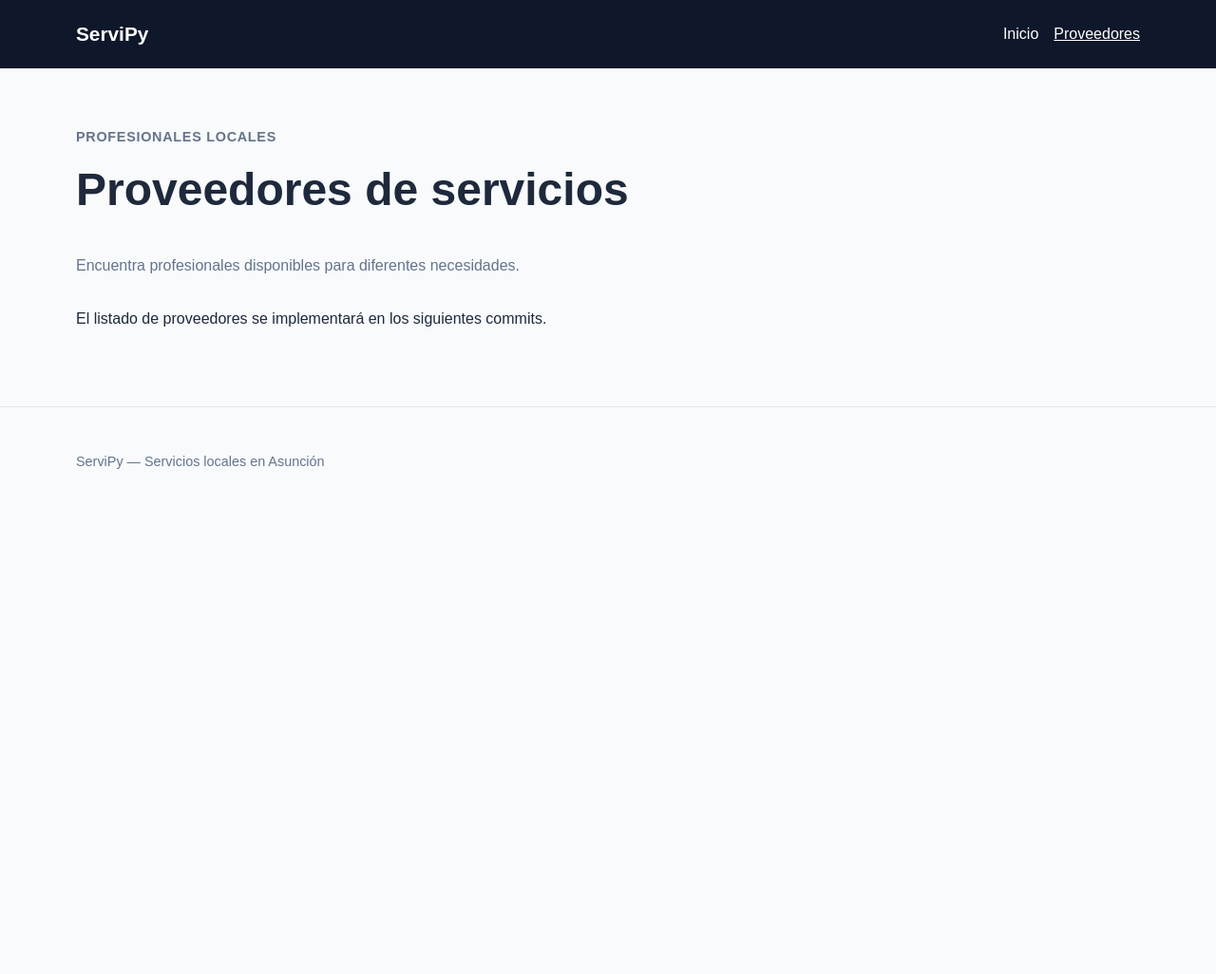
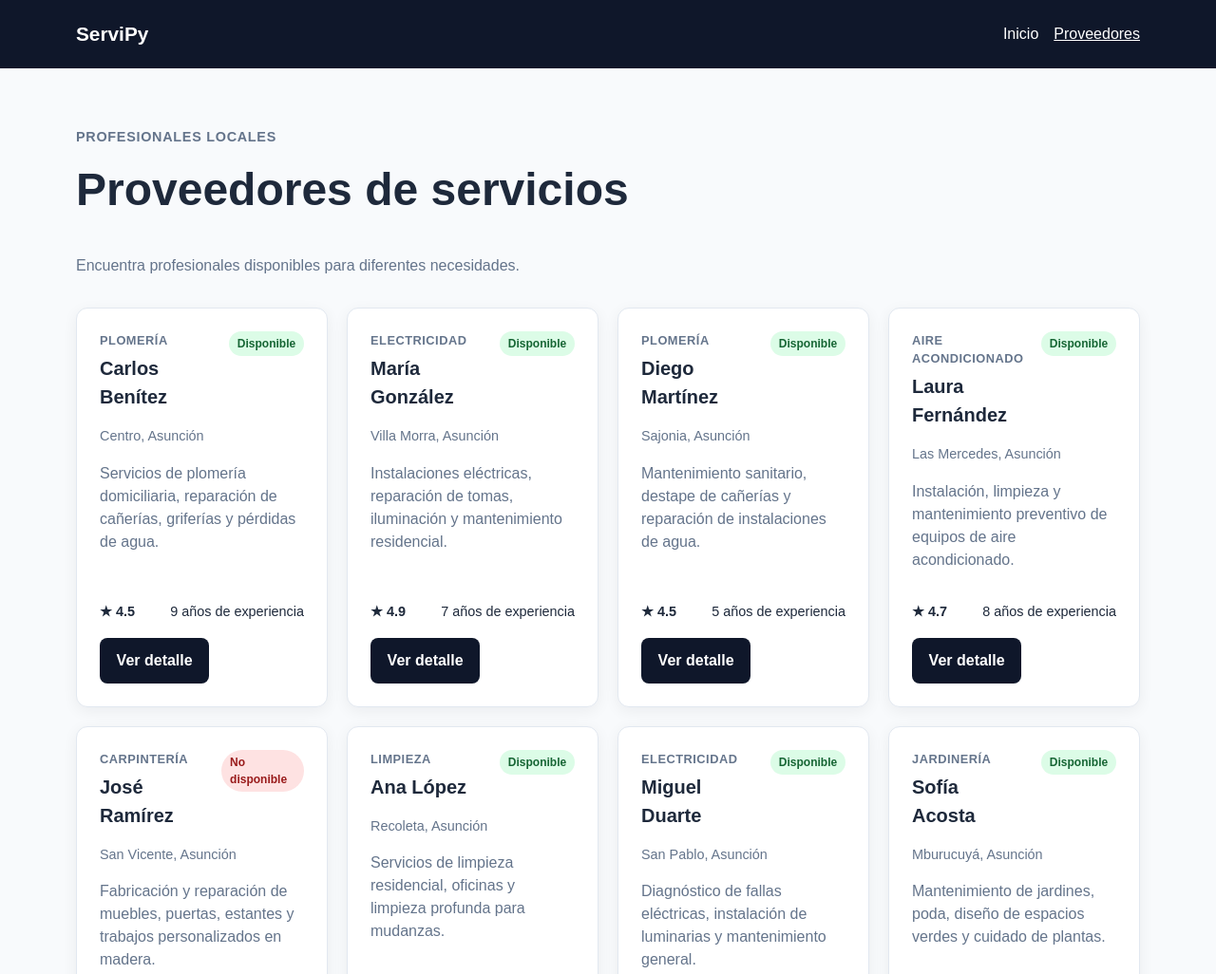
Before and after one commit to jrojaspy/penguin-challenge-02-devWeb, a plain HTML site: page providers.html in a window 1280 px wide. Shown: the top 1026 px of the page at 95% size. Before the commit the page ends 800 px from the top, so only its background shows below. Drawn offline with Linux system fonts and the light colour scheme.

Commit message:
feat: load providers from external json source

```diff
--- a/css/styles.css
+++ b/css/styles.css
@@ -302,3 +302,121 @@ select:focus-visible {
     padding: 3.5rem 0;
   }
 }
+
+/* Providers */
+
+.providers-grid {
+  display: grid;
+
+  grid-template-columns:
+    repeat(
+      auto-fit,
+      minmax(260px, 1fr)
+    );
+
+  gap: 1.25rem;
+}
+
+.provider-card {
+  display: flex;
+  flex-direction: column;
+
+  padding: 1.5rem;
+
+  background: var(--surface);
+
+  border: 1px solid var(--border);
+  border-radius: var(--radius);
+
+  box-shadow: var(--shadow);
+}
+
+.provider-card-header {
+  display: flex;
+
+  align-items: flex-start;
+  justify-content: space-between;
+
+  gap: 1rem;
+}
+
+.provider-category {
+  margin: 0 0 0.3rem;
+
+  color: var(--muted);
+
+  font-size: 0.8rem;
+  font-weight: 700;
+
+  text-transform: uppercase;
+
+  letter-spacing: 0.04em;
+}
+
+.provider-name {
+  margin: 0;
+
+  font-size: 1.25rem;
+}
+
+.provider-location {
+  margin: 1rem 0 0;
+
+  color: var(--muted);
+
+  font-size: 0.9rem;
+}
+
+.provider-description {
+  flex-grow: 1;
+
+  color: var(--muted);
+}
+
+.provider-meta {
+  display: flex;
+
+  flex-wrap: wrap;
+
+  align-items: center;
+  justify-content: space-between;
+
+  gap: 0.75rem;
+
+  margin: 1rem 0;
+
+  font-size: 0.9rem;
+}
+
+.provider-rating {
+  font-weight: 700;
+}
+
+.provider-status {
+  display: inline-flex;
+
+  align-items: center;
+
+  padding: 0.25rem 0.55rem;
+
+  border-radius: 999px;
+
+  font-size: 0.75rem;
+  font-weight: 700;
+}
+
+.provider-status-available {
+  background: #dcfce7;
+  color: #166534;
+}
+
+.provider-status-unavailable {
+  background: #fee2e2;
+  color: #991b1b;
+}
+
+.provider-action {
+  align-self: flex-start;
+
+  margin-top: auto;
+}
--- a/data/providers.json
+++ b/data/providers.json
@@ -3,7 +3,7 @@
     "id": 1,
     "name": "Carlos Benítez",
     "category": "Plomería",
-    "rating": 4.8,
+    "rating": 4.5,
     "phone": "+595981111111",
     "location": "Centro, Asunción",
     "description": "Servicios de plomería domiciliaria, reparación de cañerías, griferías y pérdidas de agua.",
--- /dev/null
+++ b/js/providers.js
@@ -0,0 +1,112 @@
+const providersContainer =
+  document.querySelector('#providers-container');
+
+async function loadProviders() {
+  try {
+    const response = await fetch('./data/providers.json');
+
+    if (!response.ok) {
+      throw new Error(
+        `No se pudieron cargar los proveedores. HTTP ${response.status}`
+      );
+    }
+
+    const providers = await response.json();
+
+    renderProviders(providers);
+  } catch (error) {
+    console.error(
+      'Error loading providers:',
+      error
+    );
+  }
+}
+
+function renderProviders(providers) {
+  providersContainer.innerHTML = '';
+
+  providers.forEach((provider) => {
+    const card = createProviderCard(provider);
+
+    providersContainer.appendChild(card);
+  });
+}
+
+function createProviderCard(provider) {
+  const article = document.createElement('article');
+
+  article.className = 'provider-card';
+
+  const statusText =
+    provider.available
+      ? 'Disponible'
+      : 'No disponible';
+
+  const statusClass =
+    provider.available
+      ? 'provider-status-available'
+      : 'provider-status-unavailable';
+
+  article.innerHTML = `
+    <div class="provider-card-header">
+      <div>
+        <p class="provider-category">
+          ${escapeHtml(provider.category)}
+        </p>
+
+        <h2 class="provider-name">
+          ${escapeHtml(provider.name)}
+        </h2>
+      </div>
+
+      <span
+        class="provider-status ${statusClass}"
+      >
+        ${statusText}
+      </span>
+    </div>
+
+    <p class="provider-location">
+      ${escapeHtml(provider.location)}
+    </p>
+
+    <p class="provider-description">
+      ${escapeHtml(provider.description)}
+    </p>
+
+    <div class="provider-meta">
+      <span
+        class="provider-rating"
+        aria-label="Calificación ${provider.rating} de 5"
+      >
+        ★ ${provider.rating.toFixed(1)}
+      </span>
+
+      <span>
+        ${provider.experience}
+        ${provider.experience === 1 ? 'año' : 'años'}
+        de experiencia
+      </span>
+    </div>
+
+    <a
+      class="button provider-action"
+      href="./detail.html?id=${encodeURIComponent(provider.id)}"
+    >
+      Ver detalle
+    </a>
+  `;
+
+  return article;
+}
+
+function escapeHtml(value) {
+  return String(value)
+    .replaceAll('&', '&amp;')
+    .replaceAll('<', '&lt;')
+    .replaceAll('>', '&gt;')
+    .replaceAll('"', '&quot;')
+    .replaceAll("'", '&#039;');
+}
+
+loadProviders();
--- a/providers.html
+++ b/providers.html
@@ -75,12 +75,10 @@
         Listado de proveedores
       </h2>
 
-      <div id="providers-container">
-        <p>
-          El listado de proveedores se implementará
-          en los siguientes commits.
-        </p>
-      </div>
+      <div
+        id="providers-container"
+        class="providers-grid"
+      ></div>
     </section>
   </main>
 
@@ -91,5 +89,11 @@
       </p>
     </div>
   </footer>
+
+  <script
+  src="./js/providers.js"
+  defer
+></script>
+
 </body>
 </html>
```
Also changed, not shown: CHANGELOG.md, README.md, 1 other file.
